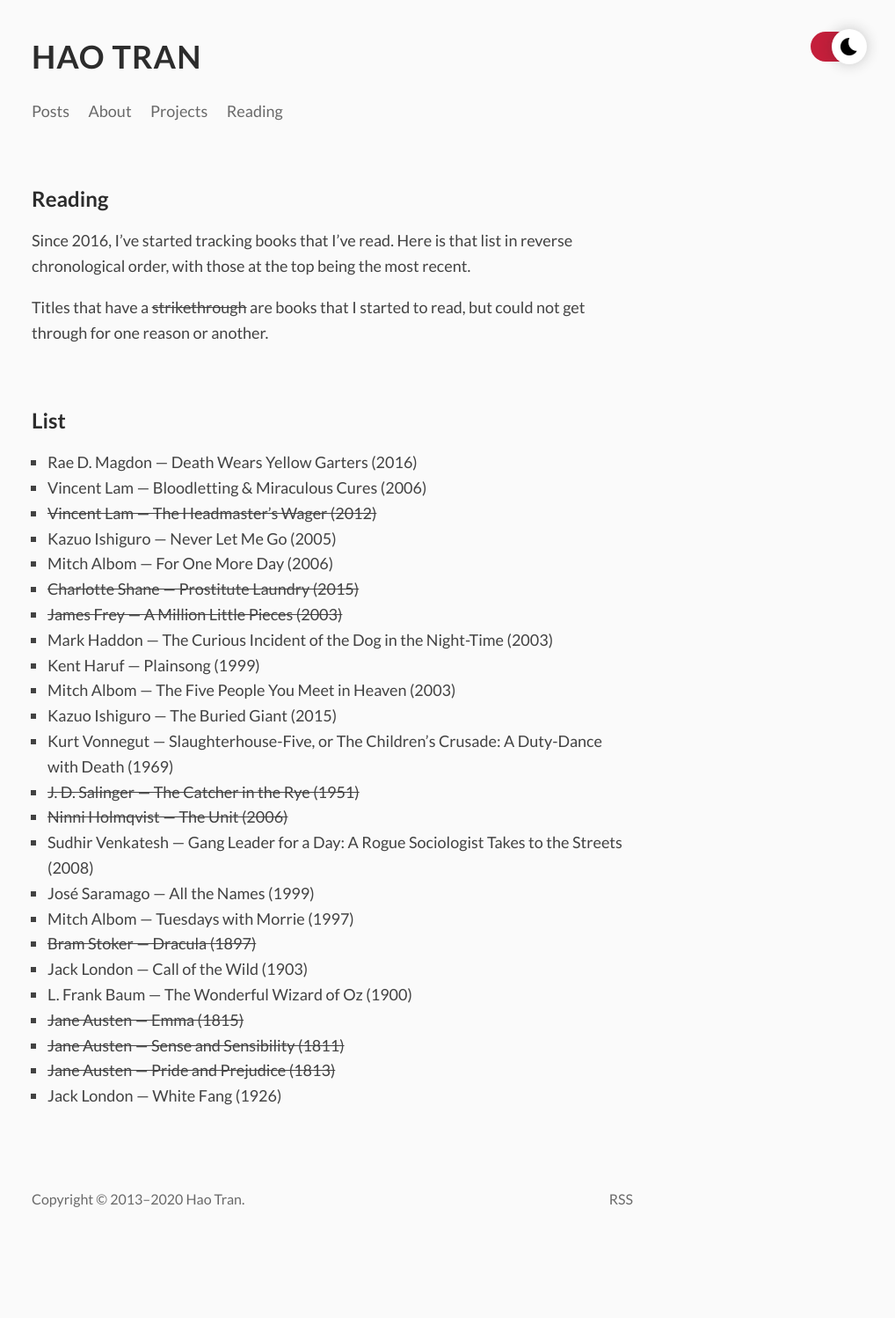
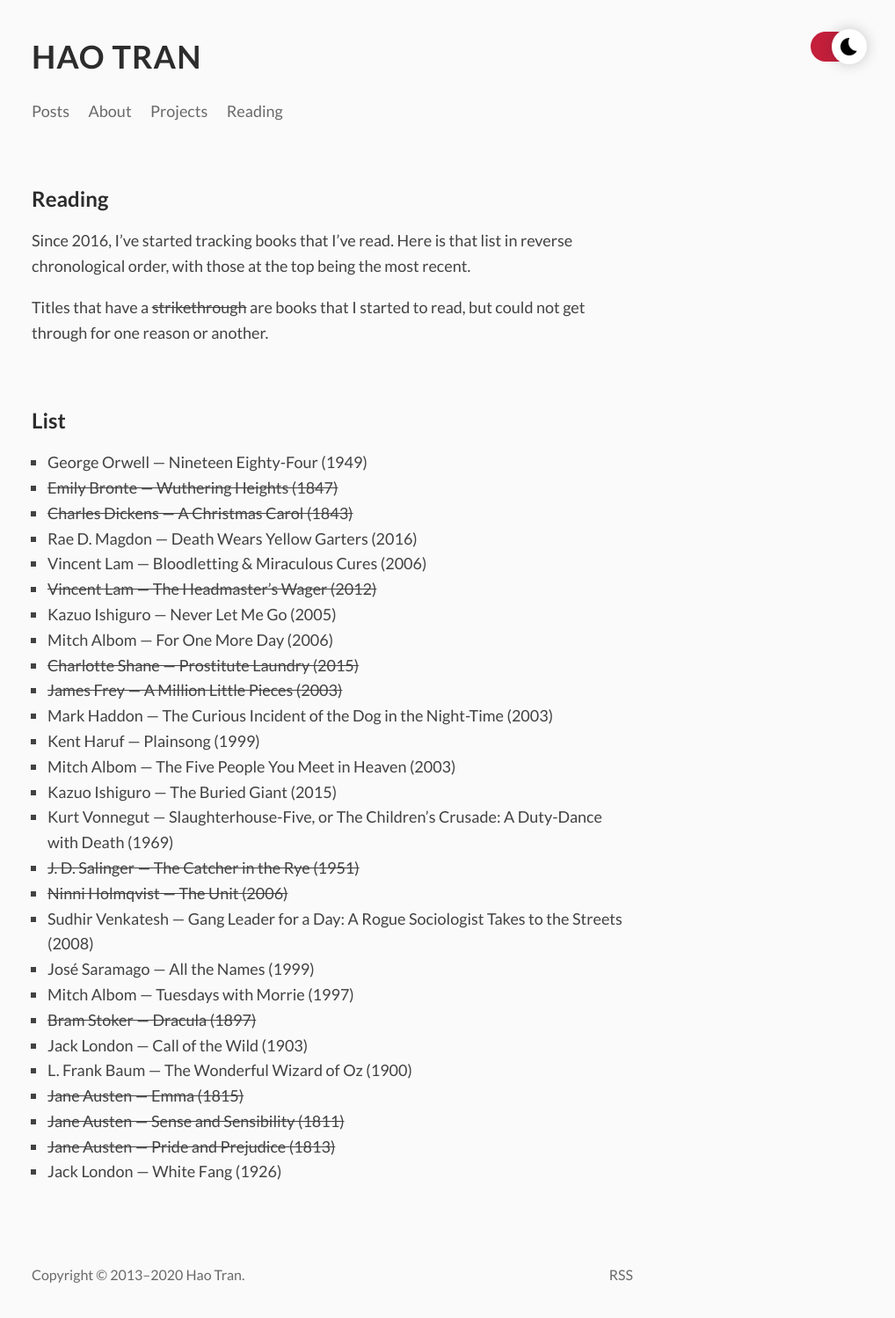
Before and after one commit to haothitran/posts, a Jekyll site: the page built from _pages/reading.md, in a window 1280 px wide. Shown: the whole page at 88% size, without its empty margins (262-1280 px from the left). Built offline with Jekyll 4.4.1, drawn with Linux system fonts in a browser that asks for light colours; before the commit the page ends 1411 px from its top, so only the background shows below that.

Commit message:
Update reading list

```diff
--- a/_pages/reading.md
+++ b/_pages/reading.md
@@ -12,6 +12,9 @@ Titles that have a ~~strikethrough~~ are books that I started to read, but could
 
 ## List
 
+- George Orwell — Nineteen Eighty-Four (1949)
+- ~~Emily Bronte — Wuthering Heights (1847)~~
+- ~~Charles Dickens — A Christmas Carol (1843)~~
 - Rae D. Magdon — Death Wears Yellow Garters (2016)
 - Vincent Lam — Bloodletting & Miraculous Cures (2006)
 - ~~Vincent Lam — The Headmaster's Wager (2012)~~
```
